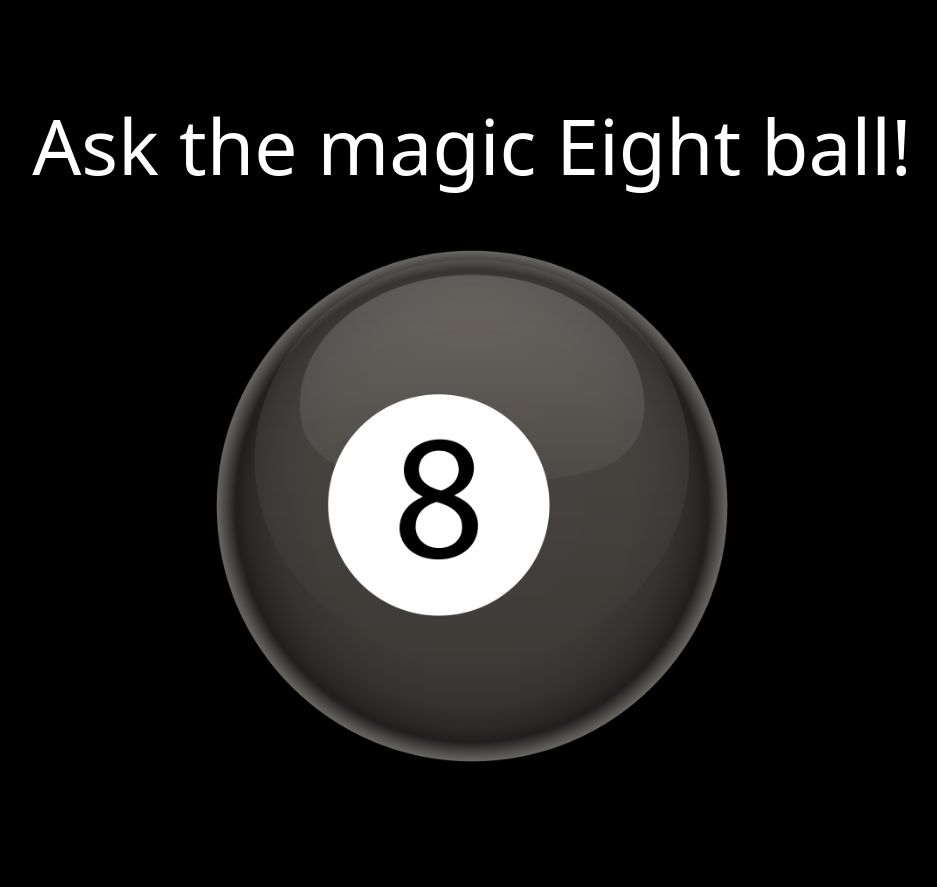
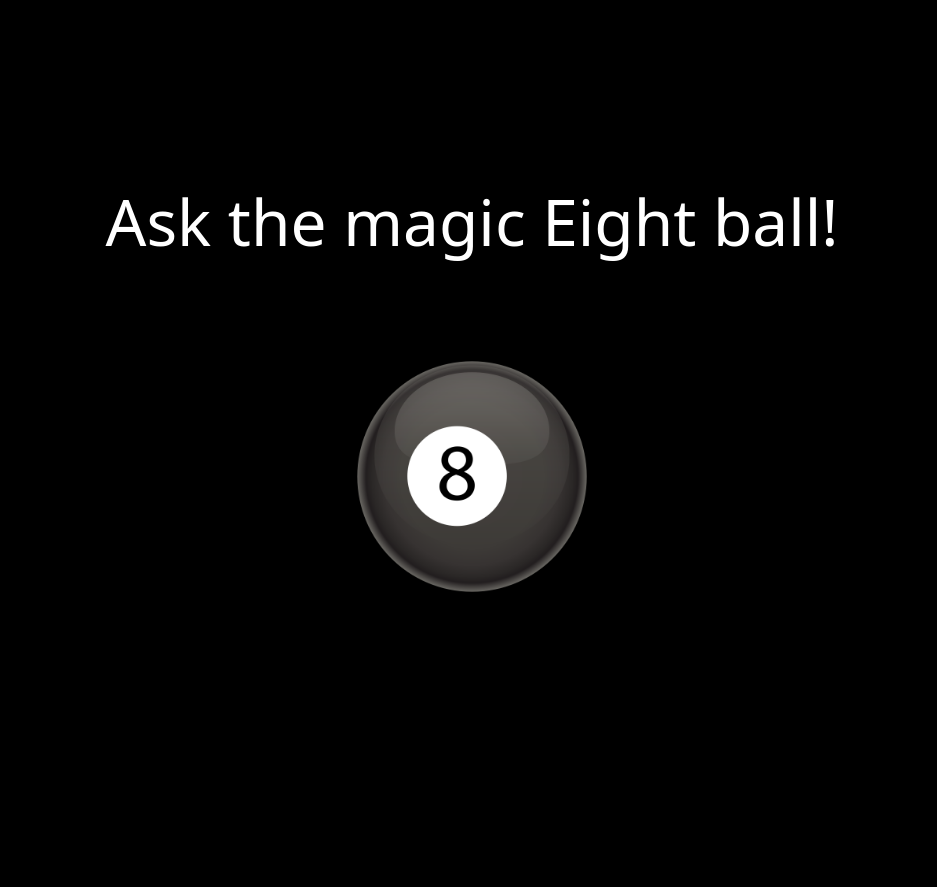
Before and after one commit to codestudio1/eight-ball, a plain HTML site: page index.html in a window 1280 px wide. Shown: the whole page, without its empty margins (168-1105 px from the left). Drawn offline with nearby package versions, Linux system fonts and the light colour scheme.

Commit message:
adjusted props

```diff
--- a/css/styles.css
+++ b/css/styles.css
@@ -1,11 +1,12 @@
 body {
   background-color: black;
+  margin: 0 20% 0 20%;
   text-align: center;
 }
 
 h1 {
   color: white;
-  font-size: 6vw;
+  font-size: 5vw;
 }
 
 p {
@@ -18,10 +19,10 @@ p {
 } */
 
 .div {
-  padding-top: 50px;
-  padding-bottom: 50px;
+  padding-top: 12%;
+  padding-bottom: 12%;
 }
 
 .picture {
-  max-width: 40%;
+  max-width: 30%;
 }
```
